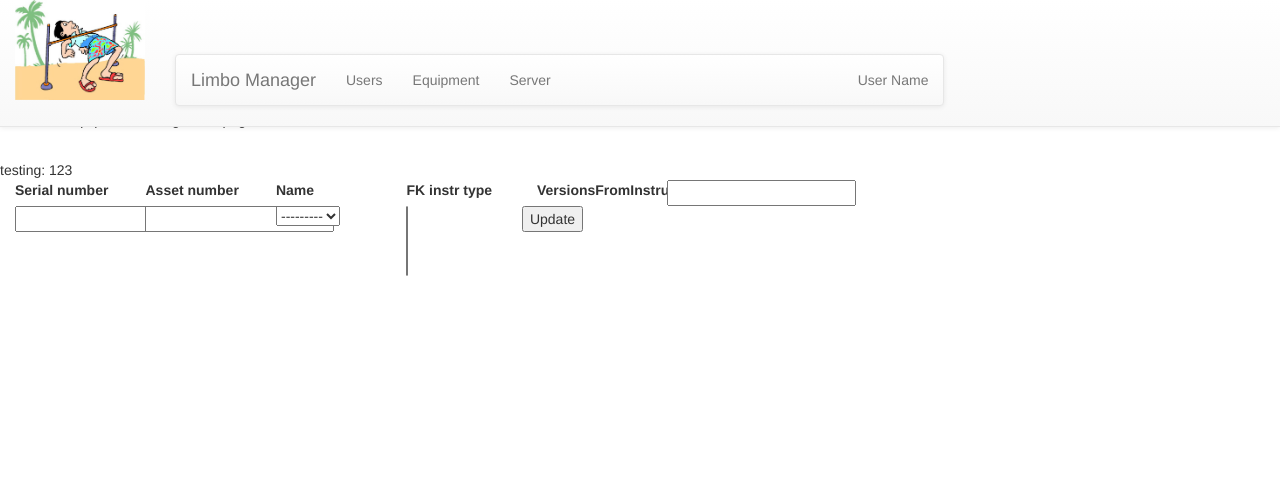
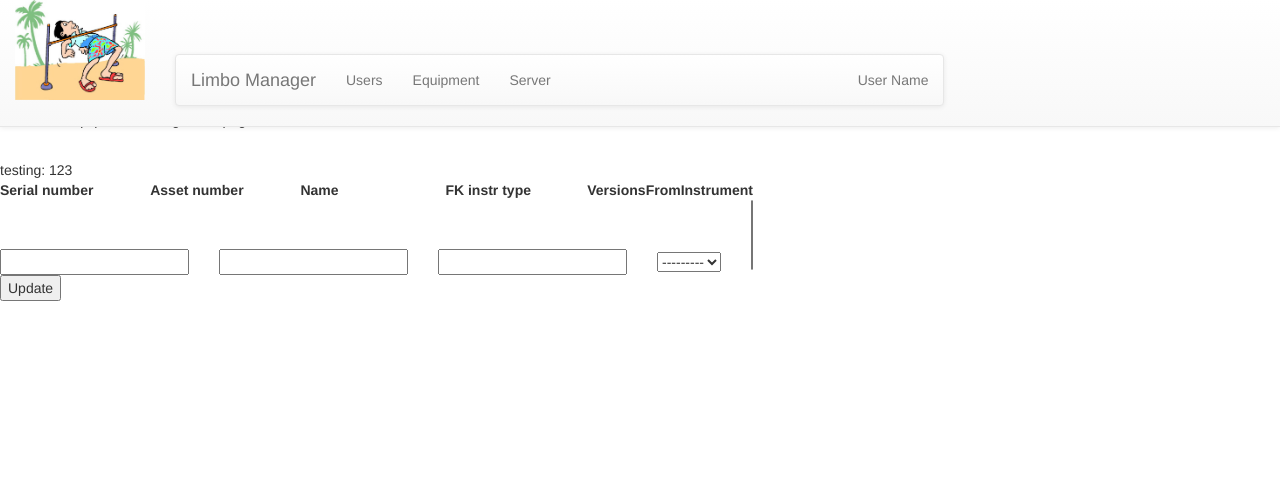
Before and after one commit to burningbaal/CS419django, a Django app: page /edit/equipment.html in a window 1280 px wide. Shown: the top 500 px of the page. Run offline with Django 3.2, Linux system fonts and the light colour scheme; data that the repository does not hold is empty.

Commit message:
cleaning up EquipmentManagement.html

```diff
--- a/limbo/limbo/views.py
+++ b/limbo/limbo/views.py
@@ -47,7 +47,7 @@ def editUsers(request):
 	return render(request, 'limboHtml/UserManagement.html', {'form': form, 'SubmitMessage': ''})
 
 def editEquipment(request):
-	formSet = modelformset_factory(Instrument, exclude=('FK_instr_type_id', 'checksum_string',), extra=1)
+	formSet = modelformset_factory(Instrument, exclude=('Instr_Version', 'checksum_string',), extra=1)
 	if request.method == 'POST':
 		form = GeneralEquipmentForm(request.POST)
 		if form.is_valid():
--- a/limbo/templates/limboHtml/EquipmentManagement.html
+++ b/limbo/templates/limboHtml/EquipmentManagement.html
@@ -6,20 +6,20 @@
 	{{ SubmitMessage }}<br>
 	<form method="post" action="">{% csrf_token %}
 	{{ formSet.management_form }}
-		<div class='row-fluid'>
+		<div class='row'>
 			{% for form in formSet|slice:":1" %}
 				{% for field in form %}
 					{% if field.label != "Id" %}
-						<div class="col-md-2"><strong>{{field.label}}</strong></div>
+						<div class="col-md-3"><strong>{{field.label}}</strong></div>
 					{% endif %}
 				{% endfor %}
 			{% endfor %}
 		</div>
 	{% for form in formSet %}
-		<div class='row-fluid'>
+		<div class='row'>
 			{% for field in form %}
 				{% if field.label != "Id" %}
-					<div class="col-md-2">{{field}} </div>
+					<div class="col-md-3">{{field}} </div>
 				{% else %}
 					{{field}}
 				{% endif %}
```
